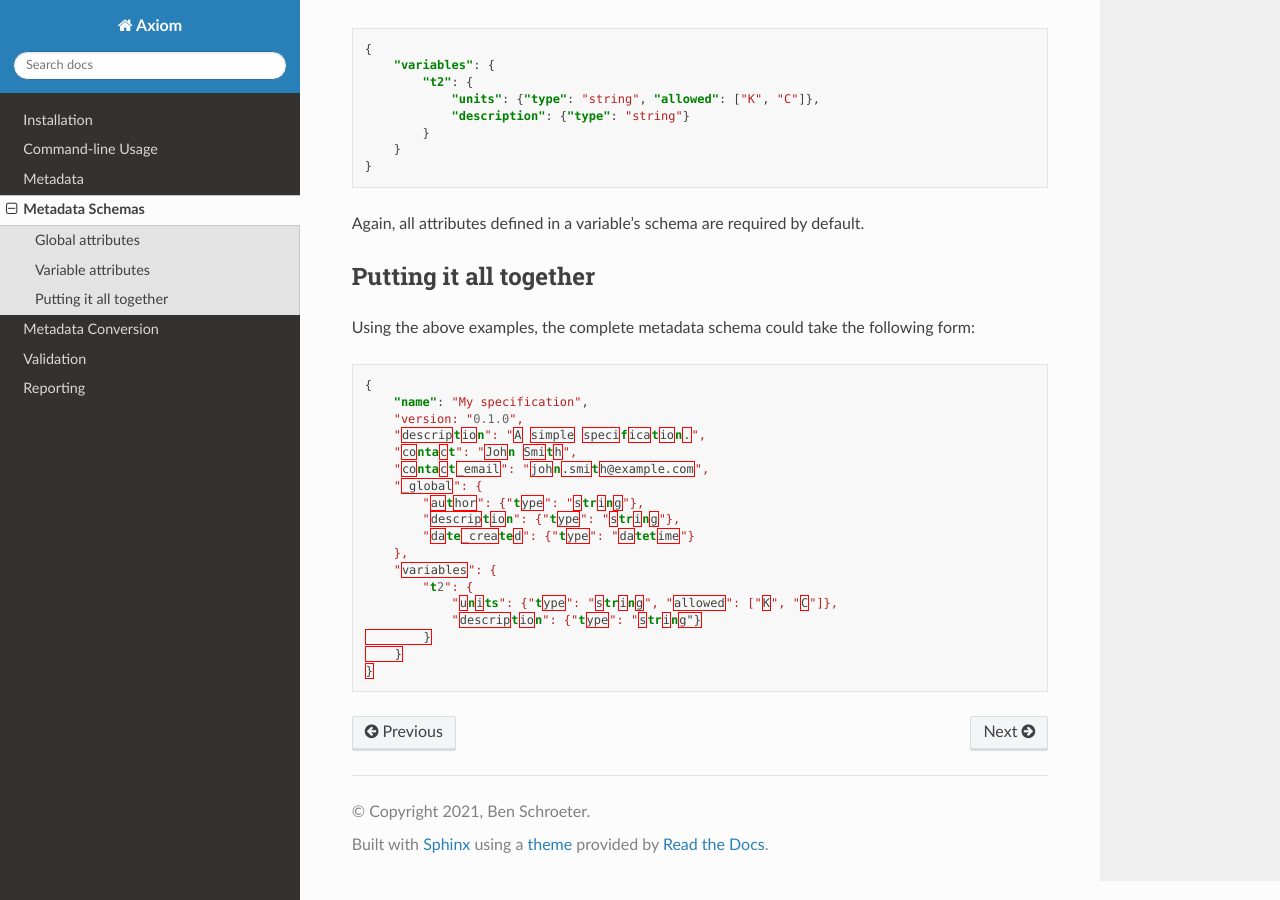
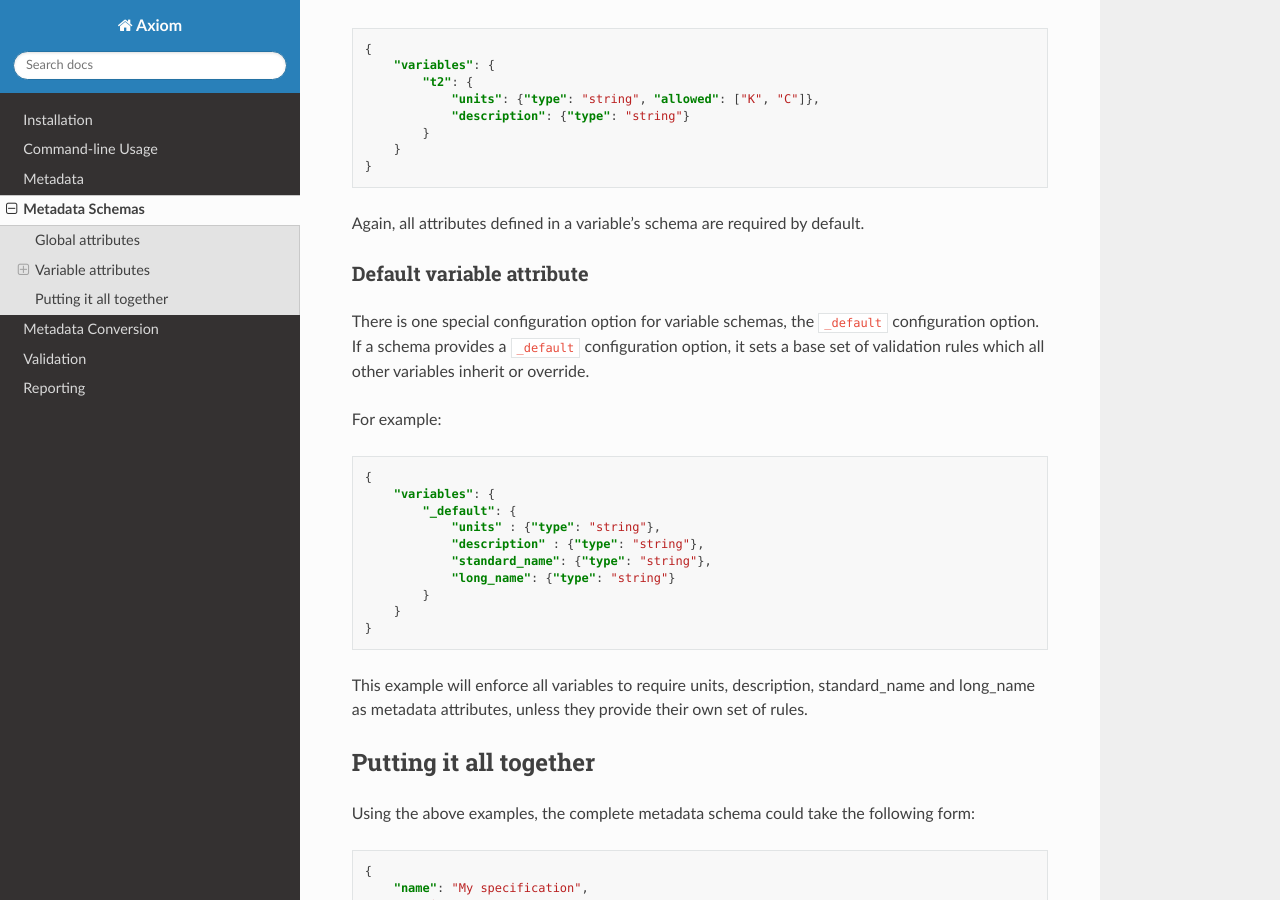
Before and after one commit to AusClimateService/axiom, a Sphinx documentation site: the page built from docs/source/schemas.rst, in a window 1280 px wide and 900 px high, scrolled down 1286 px. Built offline with Sphinx 7.4.7 and the Read the Docs theme 2.0.0, drawn with Linux system fonts in a browser that asks for light colours.

Commit message:
Allow default variable schemas, updated doc, added mrd 0.1.0

```diff
--- a/docs/source/schemas.rst
+++ b/docs/source/schemas.rst
@@ -59,6 +59,29 @@ For example:
 
 Again, all attributes defined in a variable's schema are required by default.
 
+Default variable attribute
+--------------------------
+
+There is one special configuration option for variable schemas, the ``_default`` configuration option. If a schema provides a ``_default`` configuration option, it sets a base set of validation rules which all other variables inherit or override.
+
+For example:
+
+.. code-block:: json
+
+    {
+        "variables": {
+            "_default": {
+                "units" : {"type": "string"},
+                "description" : {"type": "string"},
+                "standard_name": {"type": "string"},
+                "long_name": {"type": "string"}
+            }
+        }
+    }
+
+
+This example will enforce all variables to require units, description, standard_name and long_name as metadata attributes, unless they provide their own set of rules.
+
 Putting it all together
 ~~~~~~~~~~~~~~~~~~~~~~~
 
```
Also changed, not shown: 2 other files.
